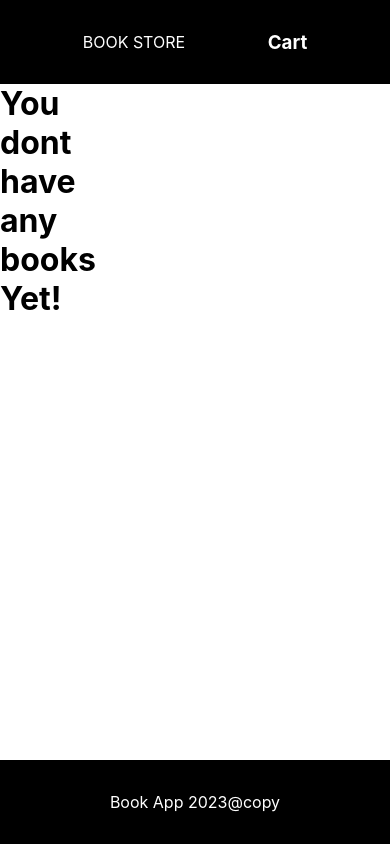
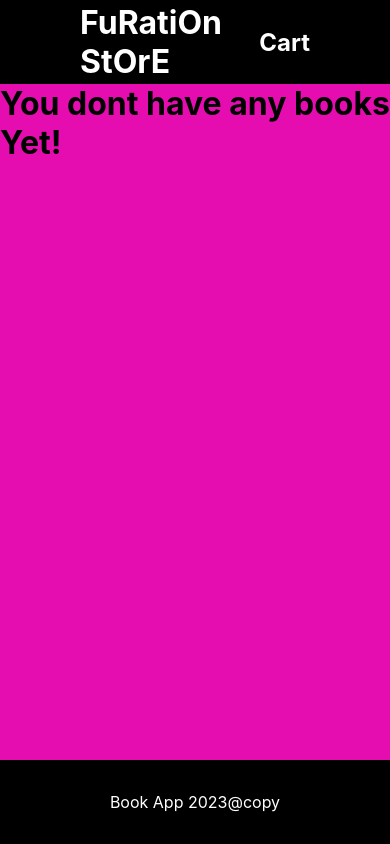
Before and after one commit to SubhamGaikwad/Book_store_app, a React (Create React App) app: page /cart in a window 390 px wide. Built offline with nearby package versions, Linux system fonts and the light colour scheme.

Commit message:
Added search functionality and media cury

```diff
--- a/src/App.css
+++ b/src/App.css
@@ -1,19 +1,30 @@
-*{
+
+* {
   box-sizing: border-box;
   padding: 0;
   margin: 0;
+
 }
 
-.navbar{
+.navbar {
   width: 100%;
   height: 10vh;
   background: black;
   color: white;
   display: flex;
   align-items: center;
-  justify-content: space-evenly;
+  justify-content: space-between;
 }
-.footer{
+.book-logo{
+  margin-left: 80px;
+  color: blue;
+
+}
+.book-cart{
+  margin-right: 80px;
+}
+
+.footer {
   width: 100%;
   height: 10vh;
   background: black;
@@ -22,71 +33,141 @@
   align-items: center;
   justify-content: center;
 }
-.book-list{
+
+.book-list {
   min-height: 80vh;
   width: 100%;
   display: grid;
-  grid-template-columns: repeat(3,1fr);
+  grid-template-columns: repeat(3, 1fr);
   justify-items: center;
+  gap: 20px;
 }
 
-img{
+img {
   height: 300px;
   width: 300px;
   cursor: pointer;
   transition: all 0.3s ease;
+
 }
-img:hover{
+
+img:hover {
   transform: scale(1.1);
 }
-.book{
+.book-image{
+  box-sizing: border-box;
+    font-family: Helvetica,Arial,sans-serif;
+    flex: 1;
+    overflow-x: hidden;
+    /* padding-top: 75px; */
+    width: 100%;
+}
+
+
+
+.book {
   text-align: center;
   display: flex;
   flex-direction: column;
   align-items: center;
   justify-content: center;
   margin: 20px 0;
+}
 
-}
-a{
+a {
   color: white;
   text-decoration: none;
 }
-button{
+
+button {
   background: black;
   color: hsl(0, 52%, 95%);
   padding: 10px;
   border-radius: 5px;
-  width: 300px;
-  font-size: 20px;
+  width: 145px;
+  font-size: 15px;
   cursor: pointer;
+  margin: 10px;
 }
-button:hover{
+
+button:hover {
   transform: scale(1.1);
 }
 
-.cart{
+.cart {
   min-height: 80vh;
   width: 100%;
   display: grid;
-  grid-template-columns: repeat(3,1fr);
+  grid-template-columns: repeat(3, 1fr);
   justify-items: center;
+  gap: 20px;
+}
 
-}
-.book-details{
+.book-details {
   min-height: 80vh;
   width: 100%;
   display: flex;
+  flex-wrap: wrap;
   align-items: center;
   justify-content: space-evenly;
-  /* text-align: center; */
   padding: 10px;
   margin: 10px;
 }
-.book-description{
+
+.book-description {
   margin: 0 10px;
 }
-.book-img{
+
+.book-img {
   margin: 0 5px;
+}
+
+input {
+  height: 35px;
+  width: 50%;
+  display: flex;
+  margin-left: 25%;
+ border-color: black;
+ margin-top: 10px;
+ border: none;
+ border-bottom: 2px solid black;
 
 }
+
+.book-search {
+  display: flex;
+  margin-bottom: 10px;
+}
+
+.cart-button{
+  margin-bottom: 180px;
+}
+
+/* Media Queries */
+@media (max-width: 768px) {
+  .book-list {
+    grid-template-columns: repeat(2, 1fr);
+  }
+
+  .cart {
+    grid-template-columns: repeat(2, 1fr);
+    background: rgb(229, 13, 175);
+  }
+}
+
+@media (max-width: 480px) {
+  .book-list {
+    grid-template-columns: 1fr;
+  }
+
+  .cart {
+    grid-template-columns: 1fr;
+  }
+
+  img {
+    height: 200px;
+    width: 200px;
+  }
+}
+
+/* Add more media queries as needed */
--- a/src/App.js
+++ b/src/App.js
@@ -10,6 +10,7 @@ function App() {
   return (
     <div>
       <Navbar />
+
       <Routes>
         <Route path="/" element={<BookList />} />
         <Route path="/books/:id" element={<BookDetails />} />
--- a/src/components/BookList.jsx
+++ b/src/components/BookList.jsx
@@ -1,19 +1,92 @@
+// import React, { useEffect, useState } from "react";
+// import "../App.css";
+// import { API_URL } from "../API";
+// import axios from "axios";
+// import { useAppContext } from "./context/appContext";
+// import { useNavigate } from "react-router";
+
+// const BookList = () => {
+//   const [books, setBooks] = useState([]);
+
+//   const { cart, addToCart, removeFromCart } = useAppContext();
+
+//   const navigate = useNavigate();
+
+//   const cartChecker = (id) => {
+//     const boolean = cart.some((book) => book.id === id);
+//     return boolean;
+//   };
+
+//   useEffect(() => {
+//     axios
+//       .get(API_URL)
+//       .then((res) => {
+//         console.log(res.data);
+//         setBooks(res.data);
+//       })
+//       .catch((err) => console.log(err));
+//   }, []);
+
+//   return (
+//     <div className="book-list">
+//       {books.map((book) => {
+//         return (
+//           <div key={book.id} className="book">
+//             <div>
+//               <h3>{book.title}</h3>
+//             </div>
+//             <div>
+//               <img
+//                 src={book.image_url}
+//                 alt="#"
+//                 onClick={() => navigate(`/books/${book.id}`)}
+//               />
+//             </div>
+//             <div>
+//               {cartChecker(book.id) ? (
+//                 <button onClick={() => removeFromCart(book.id)}>
+//                   Remove from Cart
+//                 </button>
+//               ) : (
+//                 <button onClick={() => addToCart(book)}>Add to Cart</button>
+//               )}
+//             </div>
+//           </div>
+//         );
+//       })}
+//     </div>
+//   );
+// };
+
+// export default BookList;
+
 import React, { useEffect, useState } from "react";
 import "../App.css";
 import { API_URL } from "../API";
 import axios from "axios";
 import { useAppContext } from "./context/appContext";
 import { useNavigate } from "react-router";
+
 const BookList = () => {
   const [books, setBooks] = useState([]);
+  const [searchTerm, setSearchTerm] = useState("");
+  const [filteredBooks, setFilteredBooks] = useState([]);
 
   const { cart, addToCart, removeFromCart } = useAppContext();
-
   const navigate = useNavigate();
 
   const cartChecker = (id) => {
     const boolean = cart.some((book) => book.id === id);
     return boolean;
+  };
+
+  const handleSearch = (event) => {
+    const searchTerm = event.target.value.toLowerCase();
+    const filteredBooks = books.filter((book) =>
+      book.title.toLowerCase().includes(searchTerm)
+    );
+    setFilteredBooks(filteredBooks);
+    setSearchTerm(event.target.value);
   };
 
   useEffect(() => {
@@ -22,14 +95,23 @@ const BookList = () => {
       .then((res) => {
         console.log(res.data);
         setBooks(res.data);
+        setFilteredBooks(res.data);
       })
       .catch((err) => console.log(err));
   }, []);
 
   return (
-    <div className="book-list">
-      {books.map((book) => {
-        return (
+    <div>
+      <div className="book-search">
+        <input
+          type="text"
+          placeholder="Search for a book"
+          value={searchTerm}
+          onChange={handleSearch}
+        />
+      </div>
+      <div className="book-list">
+        {(filteredBooks.length > 0 ? filteredBooks : books).map((book) => (
           <div key={book.id} className="book">
             <div>
               <h3>{book.title}</h3>
@@ -47,14 +129,19 @@ const BookList = () => {
                   Remove from Cart
                 </button>
               ) : (
-                <button onClick={() => addToCart(book)}>Add to Cart</button>
+                <div>
+                  <button onClick={() => addToCart(book)}>Add to Cart</button>
+                  <button>place order</button>
+                </div>
               )}
             </div>
           </div>
-        );
-      })}
+        ))}
+      </div>
     </div>
   );
 };
 
 export default BookList;
+
+//
--- a/src/components/Cart.jsx
+++ b/src/components/Cart.jsx
@@ -19,12 +19,15 @@ const Cart = () => {
               <div>
                 <h3>{book.title}</h3>
               </div>
-              <div>
+              <div className="book-image">
                 <img src={book.image_url} alt="#" />
               </div>
               <div>
                 {cartChecker(book.id) ? (
-                  <button onClick={() => removeFromCart(book.id)}>
+                  <button
+                    className="cart-button"
+                    onClick={() => removeFromCart(book.id)}
+                  >
                     Remove from Cart
                   </button>
                 ) : (
--- a/src/components/Navbar.jsx
+++ b/src/components/Navbar.jsx
@@ -1,13 +1,17 @@
 import React from "react";
-import "../App.css";
 import { Link } from "react-router-dom";
+
 const Navbar = () => {
   return (
     <div className="navbar">
-      <div>BOOK STORE</div>
-      <div>
+      <div className="book-logo">
+        <Link to="/">
+          <h1>FuRatiOn StOrE</h1>
+        </Link>
+      </div>
+      <div className="book-cart">
         <Link to="/cart">
-          <h3>Cart</h3>
+          <h2>Cart</h2>
         </Link>
       </div>
     </div>
```
